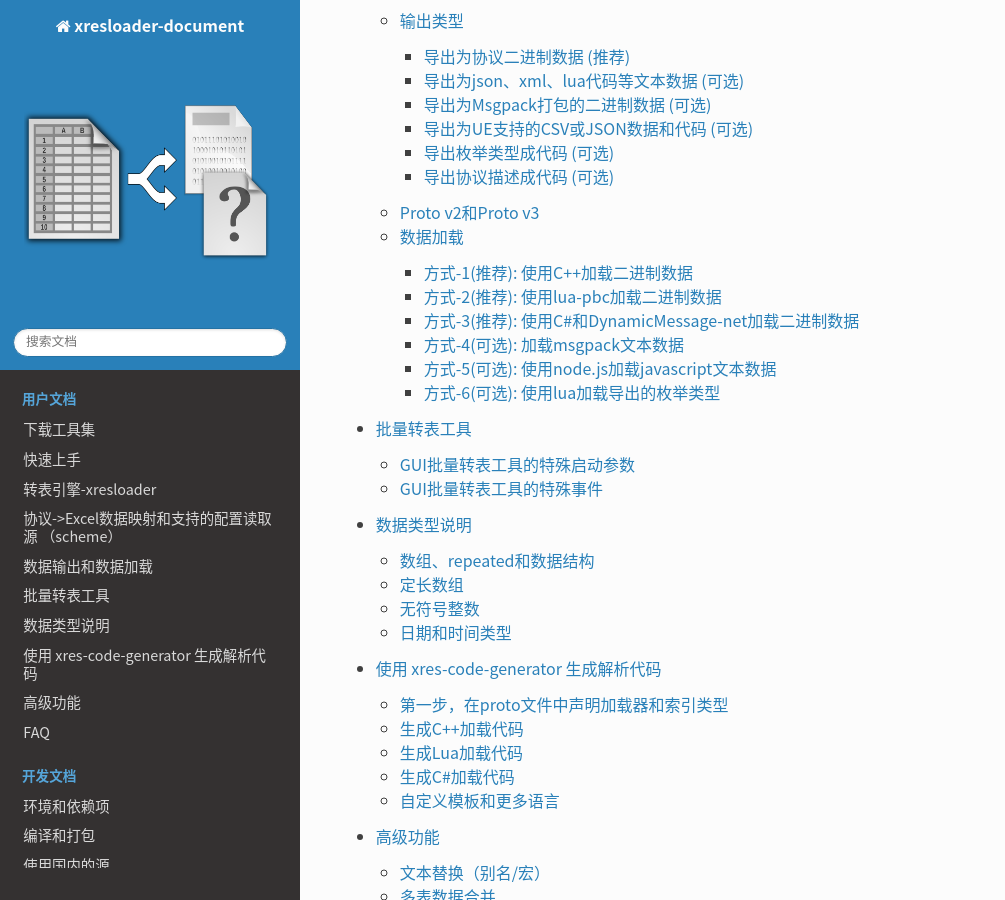
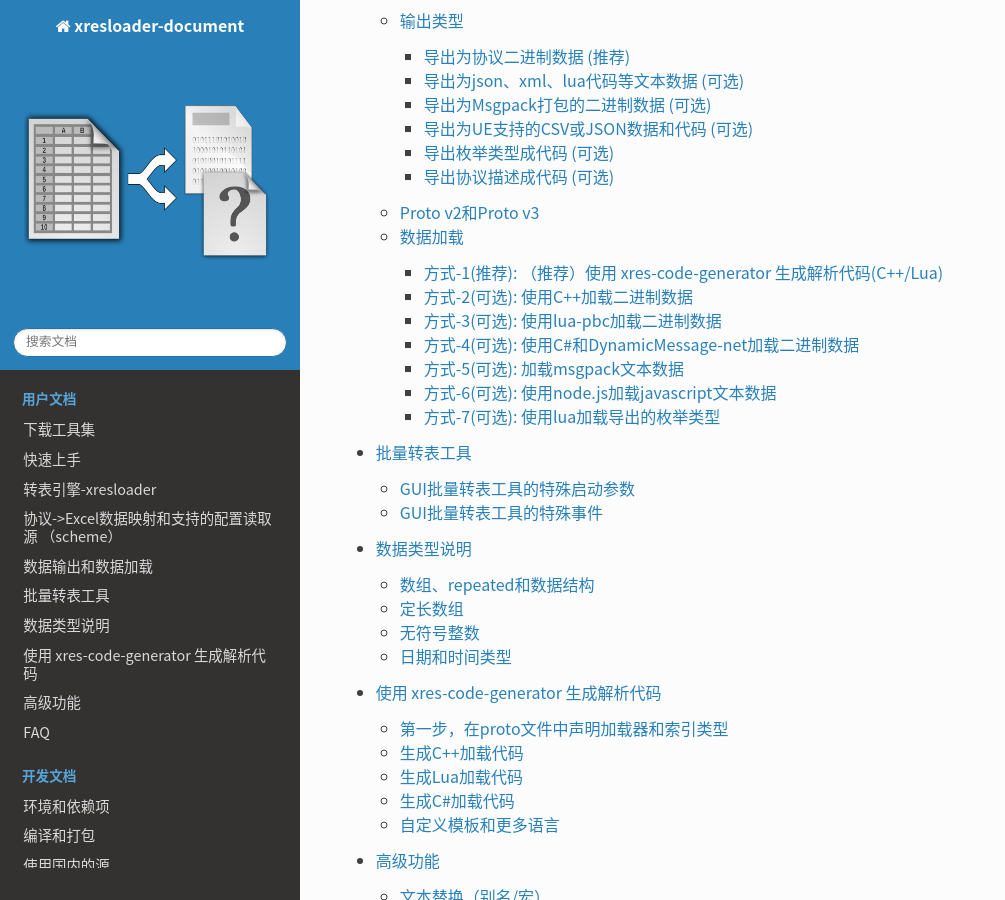
Before and after one commit to xresloader/xresloader-docs, a Sphinx documentation site: the page built from source/index.rst, in a window 1280 px wide and 900 px high, scrolled down 2270 px. Shown: the whole window, without its empty margins (0-1005 px from the left). Built offline with Sphinx 7.4.7 and the Read the Docs theme 2.0.0, drawn with Linux system fonts in a browser that asks for light colours.

Commit message:
更新加载方式推荐

```diff
--- a/source/users/output_format.rst
+++ b/source/users/output_format.rst
@@ -4,6 +4,7 @@
 .. _xresloader sample: https://github.com/xresloader/xresloader/tree/master/sample
 .. _xresloader sample ue csv: https://github.com/xresloader/xresloader/tree/master/sample/proto_v3/csv/Public/Config
 .. _xresloader sample ue json: https://github.com/xresloader/xresloader/tree/master/sample/proto_v3/json/Public/Config
+.. _`xres-code-generator`: https://github.com/xresloader/xres-code-generator
 
 所有输出的数据的结构都是按照 https://github.com/xresloader/xresloader/blob/master/header/pb_header_v3.proto 的 ``xresloader_datablocks`` 的结构。 ::
 
@@ -445,7 +446,13 @@ Proto v2和Proto v3
 
 前面小节我们大致展示了转出数据的结构，以此比较容易理解加载的方式。本小节则是对一些环境和语言的简单加载库。
 
-方式-1(推荐): 使用C++加载二进制数据
+方式-1(推荐): （推荐）使用 `xres-code-generator`_ 生成解析代码(C++/Lua)
+^^^^^^^^^^^^^^^^^^^^^^^^^^^^^^^^^^^^^^^^^^^^^^^^^^^^^^^^^^^^^^^^^^^^^^^^
+
+对于C++、Lua和C#，我们推荐使用 `xres-code-generator`_ 生成解析代码。（未来会开发更多的语言支持）。详见： :ref:`xres_code_generator` 。
+
+
+方式-2(可选): 使用C++加载二进制数据
 ^^^^^^^^^^^^^^^^^^^^^^^^^^^^^^^^^^^^^^^^^^^^^^^^^^^^^^^^^^^^^^
 
 此加载方式需要上面的 :ref:`output-format-export binary`
@@ -453,7 +460,7 @@ Proto v2和Proto v3
 在 :ref:`快速上手-方式.1: 使用读取库解析 <quick_start-load-with-libresloader>` 里我们已经给出了这种加载方式的具体使用，这里不再复述。
 这里提供的方式也支持protobuf的lite模式。
 
-方式-2(推荐): 使用lua-pbc加载二进制数据
+方式-3(可选): 使用lua-pbc加载二进制数据
 ^^^^^^^^^^^^^^^^^^^^^^^^^^^^^^^^^^^^^^^^^^^^^^^^^^^^^^^^^^^^^^
 
 此加载方式需要上面的 :ref:`output-format-export binary`
@@ -519,7 +526,7 @@ Proto v2和Proto v3
 | pbc_config_manager:load_buffer_kv(协议名, 二进制, function(序号, 转出的lua table) return key的值 end, 别名) -- 读取key-value型数据接口
 | pbc_config_manager:load_buffer_kl(协议名, 二进制, function(序号, 转出的lua table) return key的值 end, 别名) -- 读取key-list型数据接口
 
-方式-3(推荐): 使用C#和DynamicMessage-net加载二进制数据
+方式-4(可选): 使用C#和DynamicMessage-net加载二进制数据
 ^^^^^^^^^^^^^^^^^^^^^^^^^^^^^^^^^^^^^^^^^^^^^^^^^^^^^^^^^^^^^^
 
 此加载方式需要上面的 :ref:`output-format-export binary`
@@ -561,7 +568,7 @@ Msgpack的支持库语言和库很多，我们就不依依列举了。我们有
 
 详见： https://github.com/xresloader/xresloader/tree/master/loader-binding/javascript
 
-方式-6(可选): 使用lua加载导出的枚举类型
+方式-7(可选): 使用lua加载导出的枚举类型
 ^^^^^^^^^^^^^^^^^^^^^^^^^^^^^^^^^^^^^^^^^^^^^^^^^^^^^^^^^^^^^^
 
 上面 :ref:`output-format-export enum` 提到，我们可以把一些枚举类型放在proto文件里统一维护，然后不同的使用者导出成不同目标语言的代码。
--- a/source/users/quick_start.rst
+++ b/source/users/quick_start.rst
@@ -156,7 +156,7 @@ Step-6: 加载数据
 Step-6.1: （推荐）使用 `xres-code-generator`_ 生成解析代码(C++/Lua)
 ^^^^^^^^^^^^^^^^^^^^^^^^^^^^^^^^^^^^^^^^^^^^^^^^^^^^^^^^^^^^^^^^^^^^^^^^
 
-对于C++和Lua，我们推荐使用 `xres-code-generator`_ 生成解析代码。（未来会开发更多的语言支持）。详见： :ref:`xres_code_generator` 。
+对于C++、Lua和C#，我们推荐使用 `xres-code-generator`_ 生成解析代码。（未来会开发更多的语言支持）。详见： :ref:`xres_code_generator` 。
 
 
 Step-6.2: 手动解析
```
Also changed, not shown: other parts of source/users/output_format.rst (+2 -2 lines).
